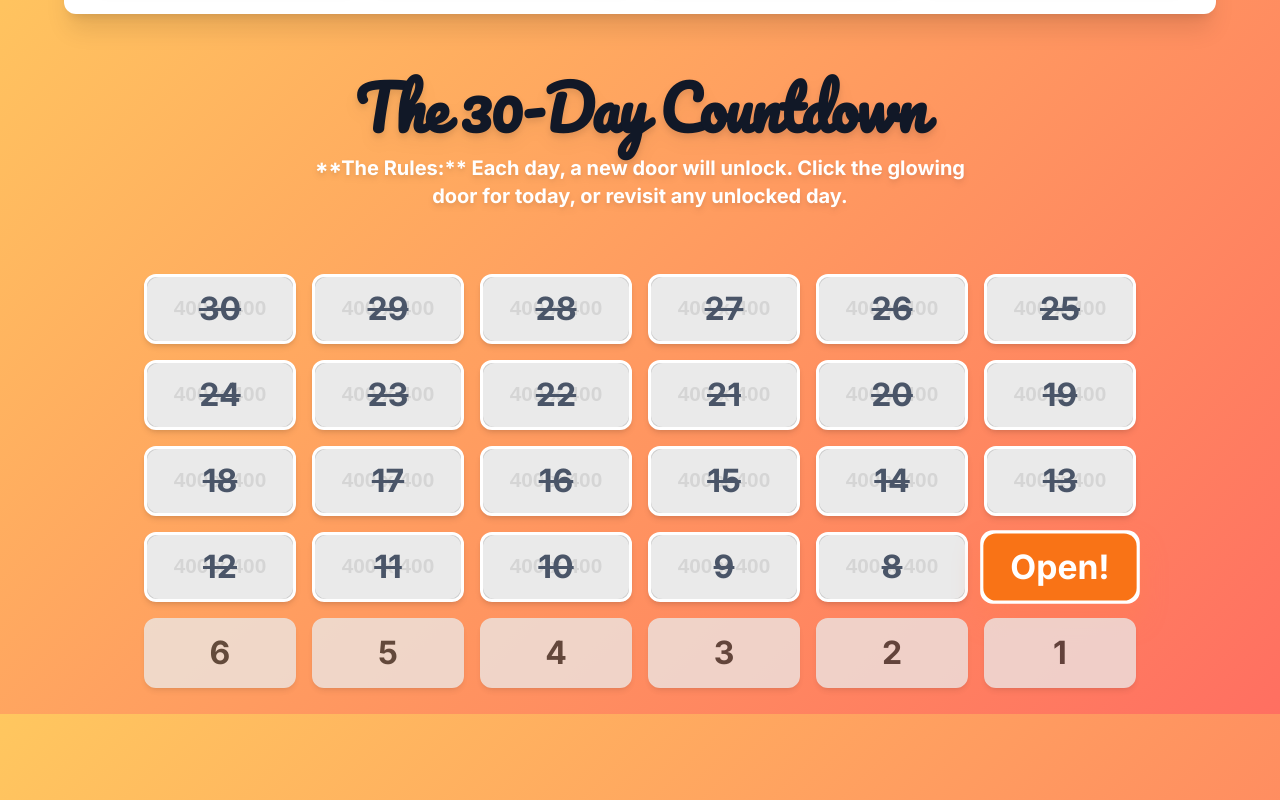
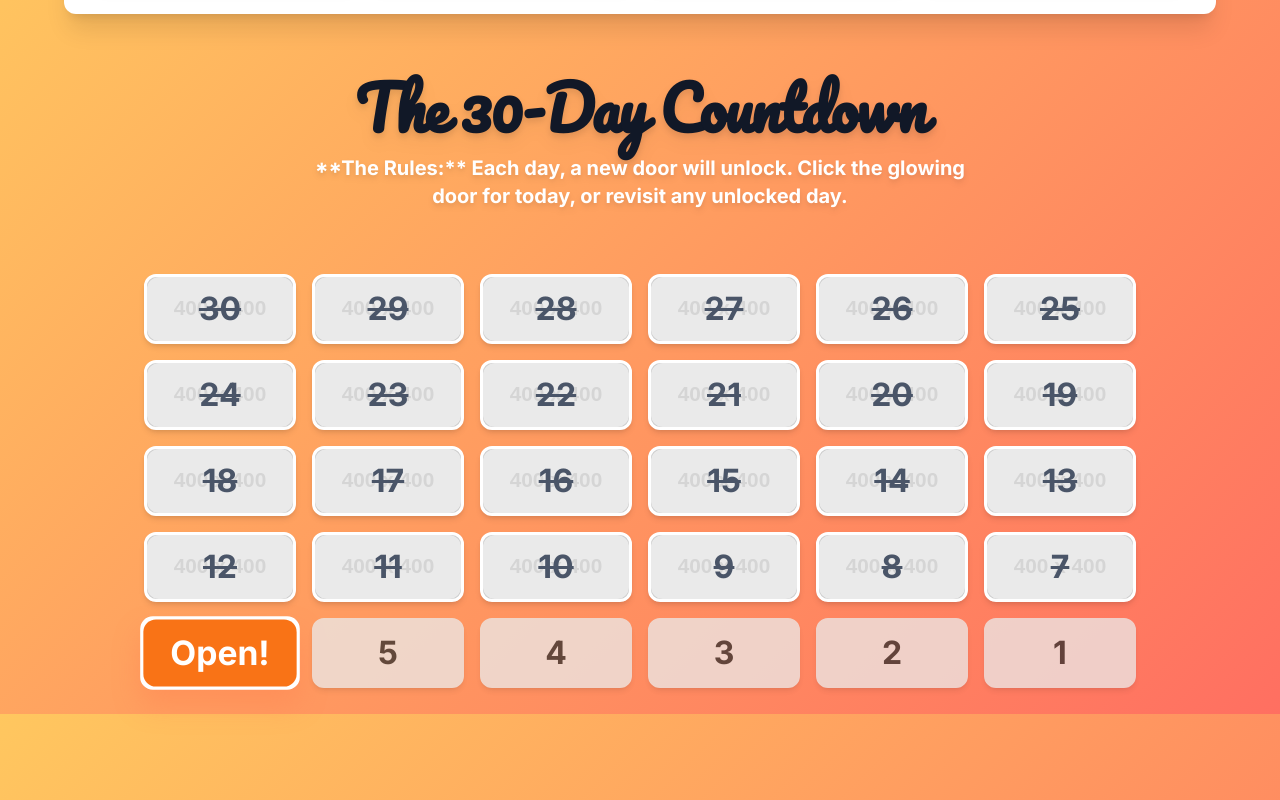
Before and after one commit to simonmelis85-prog/littleboydavidmelisisfinallygettingmarried, a plain HTML site: page index.html in a window 1280 px wide. Shown: the part 1686-2486 px from the top of the page. Drawn offline with nearby package versions, Linux system fonts and the light colour scheme; placeholder pictures from the web are drawn by us.

Commit message:
Update index.html

```diff
--- a/index.html
+++ b/index.html
@@ -135,11 +135,12 @@
       const IMG_FISH    = 'Gemini_Generated_Image_ta2zl0ta2zl0ta2z%20(1).png'; // Day 11
       const PDF_CERT    = enc('Zertifikat-Nachricht-und-Konstellation-A146124.pdf'); // Day 11 download
       const IMG_COUPLE  = enc('Gemini_Generated_Image_38gq0038gq0038gq.png');  // Day 10
+      const IMG_DAY6    = enc('WhatsApp Image 2025-09-08 at 16.13.51_cb91505c.jpg'); // Day 6
 
       // ================== CONFIG ==================
       const countdownDays = 30;
-      // Today is Day 7
-      const daysUntil = 7;
+      // Today is Day 6
+      const daysUntil = 6;
 
       // ================== CONTENT HELPERS ==================
       const youTube = (url) => {
@@ -212,9 +213,10 @@
         '9' : { title: "Mini Quiz",                     content: embedSite('https://papaya-cannoli-b954cd.netlify.app/') },
         '8' : { title: "The Bachelor Party",            content: youTube('https://youtu.be/wjysmpUZHD0') },
         '7' : { title: "A Party in Sudan before the Party in Austria", content: youTube('https://youtu.be/TIvRu4yFzD8') },
+        '6' : { title: "Today’s Photo",                 content: imgBlock(IMG_DAY6, 'Day 6 photo') },
         // Placeholders for remaining days
-        '6': { content: '' }, '5': { content: '' }, '4': { content: '' },
-        '3': { content: '' }, '2': { content: '' }, '1': { content: '' },
+        '5': { content: '' }, '4': { content: '' }, '3': { content: '' },
+        '2': { content: '' }, '1': { content: '' },
       };
 
       // ================== ELEMENTS ==================
@@ -243,18 +245,18 @@
         door.appendChild(overlay);
 
         if (i > daysUntil) {
-          // Past days (30 → 8): crossed & clickable
+          // Past/unlocked (30 → 7): crossed & clickable
           overlay.classList.add('strikethrough');
           door.classList.add('open');
           door.style.backgroundImage = `url('https://placehold.co/400x400/E2E8F0/A0AEC0?text=Day+${i}')`;
         } else if (i === daysUntil) {
-          // Today (7): open highlight
+          // Today (6): open highlight
           overlay.textContent = 'Open!';
           overlay.classList.add('bg-orange-500', 'text-white');
           door.style.transform = 'scale(1.05)';
           door.style.boxShadow = '0 15px 25px rgba(255, 127, 80, 0.4)';
         } else {
-          // Future days (6 → 1): grey look but clickable (shows “not yet” message)
+          // Future days (5 → 1): grey look but clickable (will show placeholder)
           door.classList.add('future');
         }
 
```
